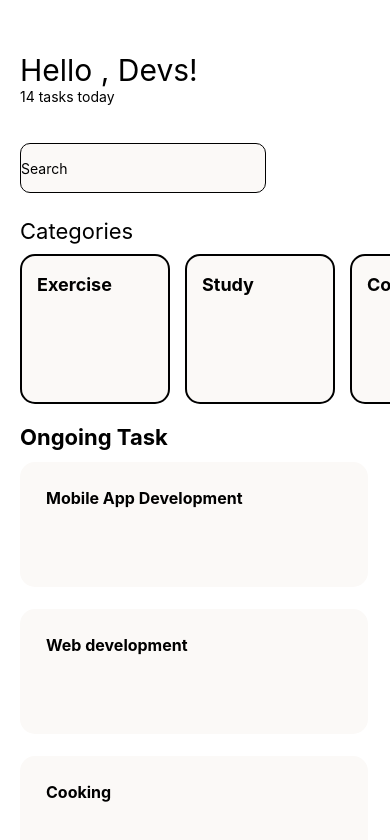
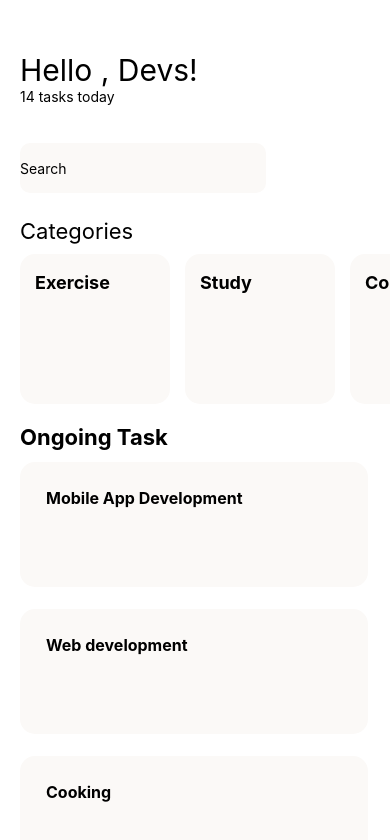
Before and after one commit to ESIANNAN/rn-assignment3-11347739, a React Native app: screen / in a window 390 px wide. Shown: the top 840 px of the page. Built offline with nearby package versions, Linux system fonts and the light colour scheme.

Commit message:
Update App.js

```diff
--- a/App.js
+++ b/App.js
@@ -93,7 +93,6 @@ const styles = StyleSheet.create({
   textInput:{
     width:246,
     height:50,
-    borderWidth:1,
     marginTop:38,
     backgroundColor:'#FBF9F7',
     borderRadius:10,
@@ -103,14 +102,12 @@ const styles = StyleSheet.create({
     marginTop:25,
   },
    activities:{
-      width:150,
-    borderWidth:2,
+    width:150,
     marginRight:15,
     width:150,
     height:150,
     borderRadius:15,
     width:150,
-    borderWidth:2,
     marginRight:15,
     width:150,
     height:150,
```
